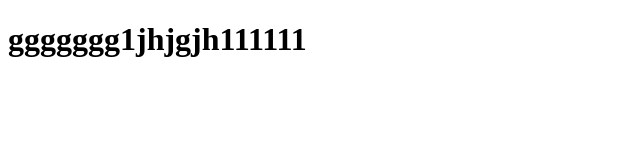
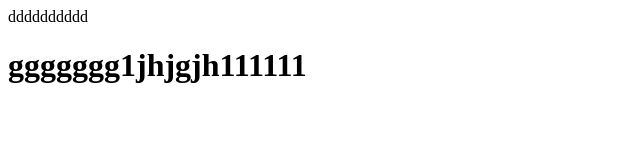
Before and after one commit to 12ants/page22, a plain HTML site: page index.html in a window 1280 px wide. Shown: the whole page, without its empty margins (0-640 px from the left). Drawn offline with Linux system fonts and the light colour scheme.

Commit message:
Update index.html

```diff
--- a/index.html
+++ b/index.html
@@ -9,7 +9,7 @@
         <meta name="viewport" content="width=device-width, initial-scale=1">
         <link rel="stylesheet" href="">
     </head>
-    <body>
+    <body>dddddddddd
  <h1>ggggggg1jhjgjh111111</h1>
 
         <script src="" async defer></script>
```
